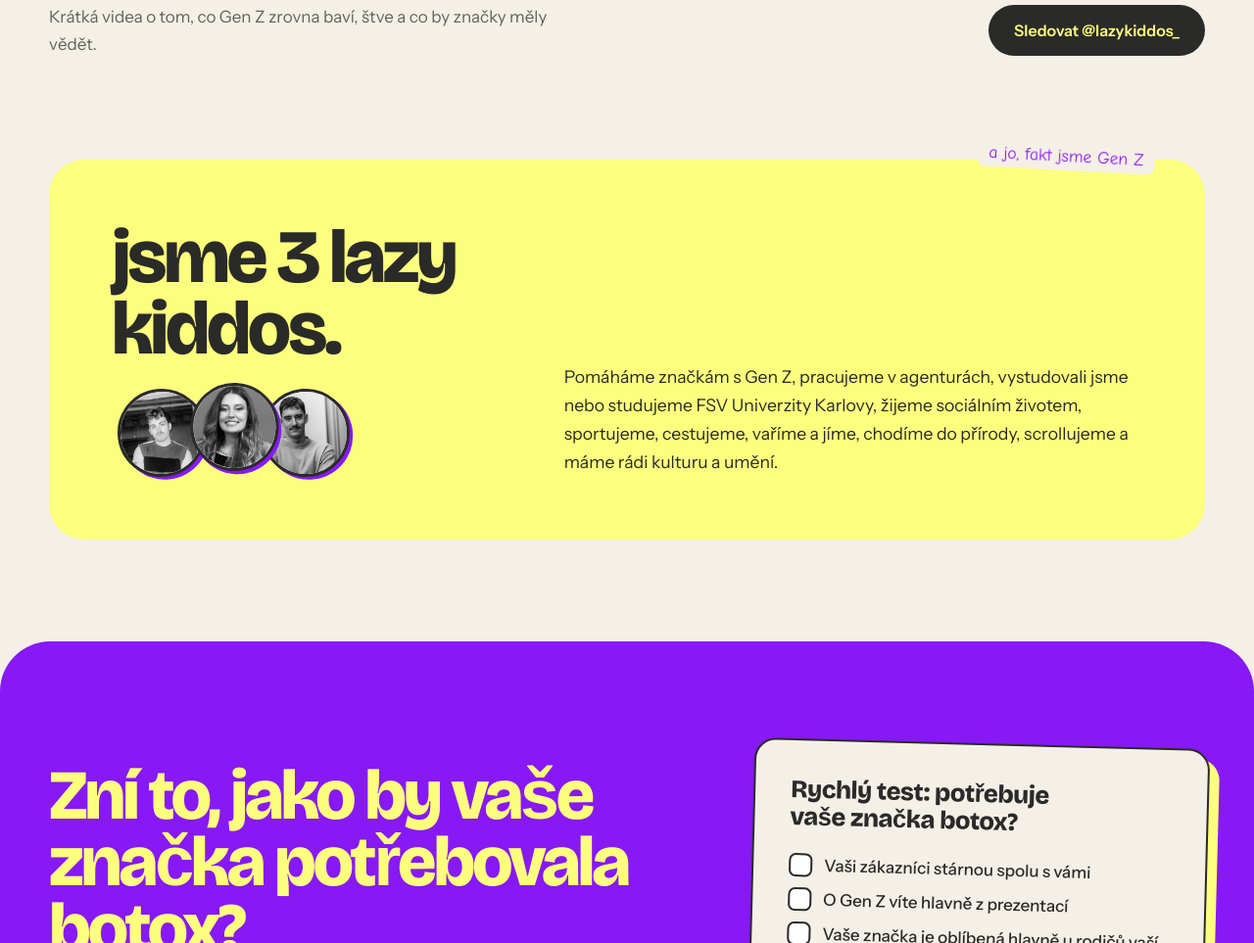
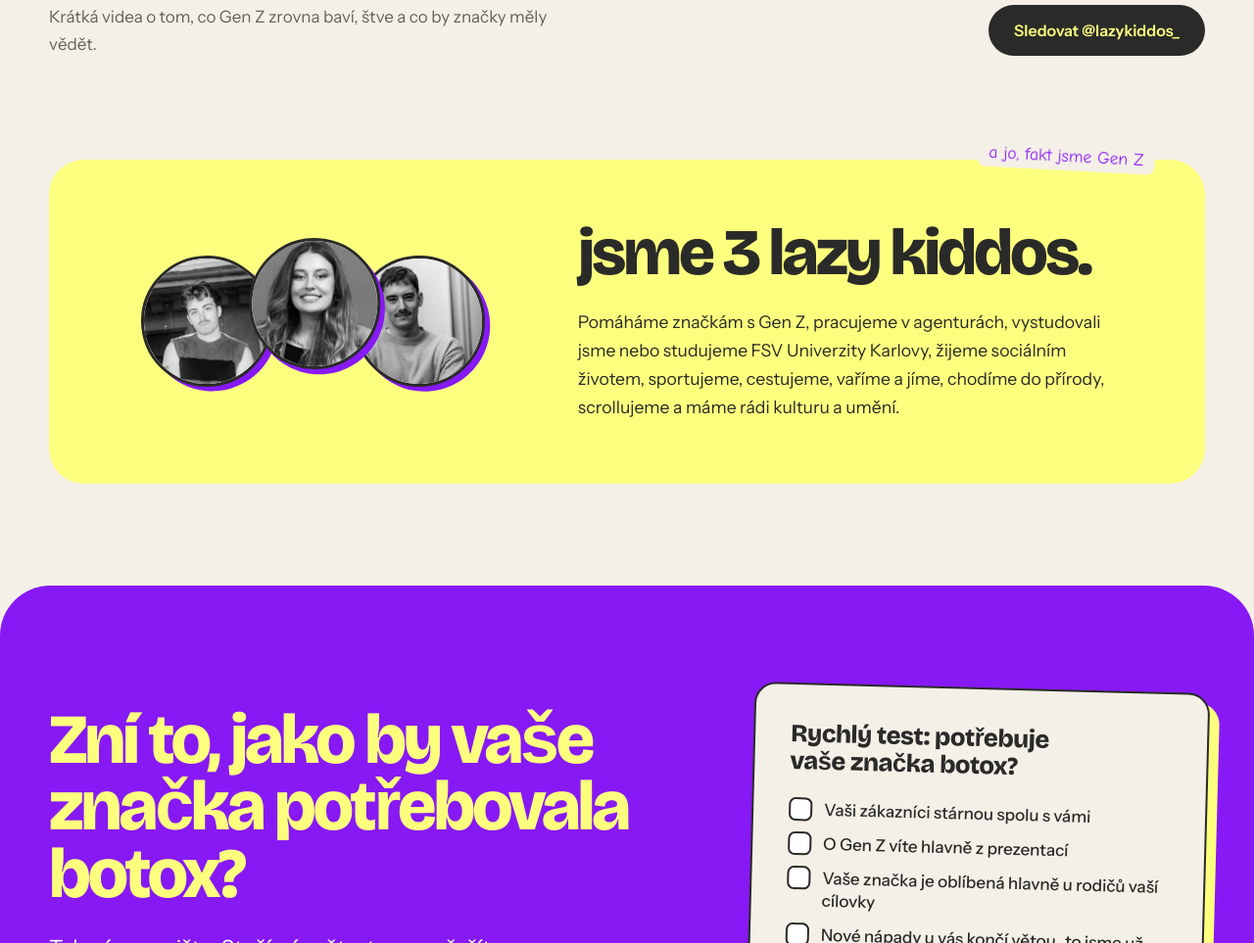
Before and after one commit to aijendat-droid/Lazy-kiddos-test-website, a plain HTML site: page index.html in a window 1280 px wide. Shown: the part 3190-4153 px from the top of the page at 98% size. Drawn offline with nearby package versions, Linux system fonts and the light colour scheme; a web font is replaced by a local one.

Commit message:
About card: photos left, heading + text right, centred
Co-Authored-By: Claude Opus 5.5 <noreply@anthropic.com>
Claude-Session: https://claude.ai/code/session_01HrbzVenYbQaGSMLbazzBKo

```diff
--- a/index.html
+++ b/index.html
@@ -393,23 +393,23 @@
     background: var(--lime);
     border-radius: calc(var(--radius) * .7);
     padding: clamp(2rem, 5vw, 4.5rem);
-    display: grid; grid-template-columns: 5fr 7fr; gap: var(--s4);
-    align-items: end;
+    display: grid; grid-template-columns: 5fr 7fr; gap: var(--s5);
+    align-items: center;
     scroll-margin-top: var(--s2);
   }
-  .about h2 { font-size: clamp(2.6rem, 6vw, 5rem); letter-spacing: -0.045em; line-height: .95; }
-  .about p { max-width: 50ch; font-size: 1.1rem; }
-  .team { display: flex; margin-top: var(--s3); padding-left: 6px; }
+  .about h2 { font-size: clamp(2.6rem, 5.2vw, 4.4rem); letter-spacing: -0.045em; line-height: .95; margin-bottom: var(--s3); }
+  .about p { max-width: 48ch; font-size: 1.1rem; }
+  .team { display: flex; justify-content: center; padding: var(--s2) 0; }
   .team li {
-    width: clamp(72px, 7vw, 96px); aspect-ratio: 1; margin-left: -16px;
+    width: clamp(100px, 10.5vw, 150px); aspect-ratio: 1; margin-left: -26px;
     border-radius: 50%; overflow: hidden;
     border: 3px solid var(--ink); background: var(--paper);
-    box-shadow: 3px 3px 0 var(--purple);
+    box-shadow: 5px 5px 0 var(--purple);
     transition: transform .45s var(--spring);
   }
   .team li:first-child { margin-left: 0; }
   .team li:nth-child(1) { transform: rotate(-6deg); }
-  .team li:nth-child(2) { transform: rotate(4deg) translateY(-6px); z-index: 1; }
+  .team li:nth-child(2) { transform: rotate(4deg) translateY(-18px); z-index: 1; }
   .team li:nth-child(3) { transform: rotate(-3deg); }
   .team img { width: 100%; height: 100%; object-fit: cover; filter: grayscale(1) contrast(1.05); transition: filter .4s; }
   .team li:hover { transform: rotate(0) translateY(-8px) scale(1.08); z-index: 2; }
@@ -622,6 +622,8 @@
     .hero-grid { grid-template-columns: 1fr; }
     .box-stage { width: min(88%, 360px); padding-top: 230px; margin-bottom: var(--s2); }
     .sec-head, .case, .about, .contact-grid { grid-template-columns: 1fr; gap: var(--s3); }
+    .team { justify-content: flex-start; padding: var(--s3) 0 0 6px; }
+    .team li { width: clamp(88px, 22vw, 120px); margin-left: -20px; }
     .brand-test { margin-top: var(--s4); transform: rotate(.8deg); }
   }
   @media (max-width: 760px) {
@@ -862,15 +864,15 @@
     <div class="wrap">
       <section class="about" id="o-nas" aria-labelledby="h-onas">
         <p class="hand about-note" data-en="and yes, we really are Gen Z">a jo, fakt jsme Gen Z</p>
-        <div class="about-head">
-        <h2 id="h-onas" data-en="we are 3 lazy kiddos.">jsme 3 lazy kiddos.</h2>
-          <ul class="team" aria-label="Náš tým">
+        <ul class="team" aria-label="Náš tým">
             <li><img src="/img/team-1.jpg" alt="" width="320" height="320" loading="lazy"></li>
             <li><img src="/img/team-2.jpg" alt="" width="320" height="320" loading="lazy"></li>
             <li><img src="/img/team-3.jpg" alt="" width="320" height="320" loading="lazy"></li>
           </ul>
+        <div class="about-text">
+          <h2 id="h-onas" data-en="we are 3 lazy kiddos.">jsme 3 lazy kiddos.</h2>
+          <p data-en="We help brands with Gen Z, work at agencies, studied or still study at the Faculty of Social Sciences at Charles University, have a social life, do sports, travel, cook and eat, go out into nature, scroll, and love culture and art.">Pomáháme značkám s Gen Z, pracujeme v agenturách, vystudovali jsme nebo studujeme FSV Univerzity Karlovy, žijeme sociálním životem, sportujeme, cestujeme, vaříme a jíme, chodíme do přírody, scrollujeme a máme rádi kulturu a umění.</p>
         </div>
-        <p data-en="We help brands with Gen Z, work at agencies, studied or still study at the Faculty of Social Sciences at Charles University, have a social life, do sports, travel, cook and eat, go out into nature, scroll, and love culture and art.">Pomáháme značkám s Gen Z, pracujeme v agenturách, vystudovali jsme nebo studujeme FSV Univerzity Karlovy, žijeme sociálním životem, sportujeme, cestujeme, vaříme a jíme, chodíme do přírody, scrollujeme a máme rádi kulturu a umění.</p>
       </section>
     </div>
   </div>
```
